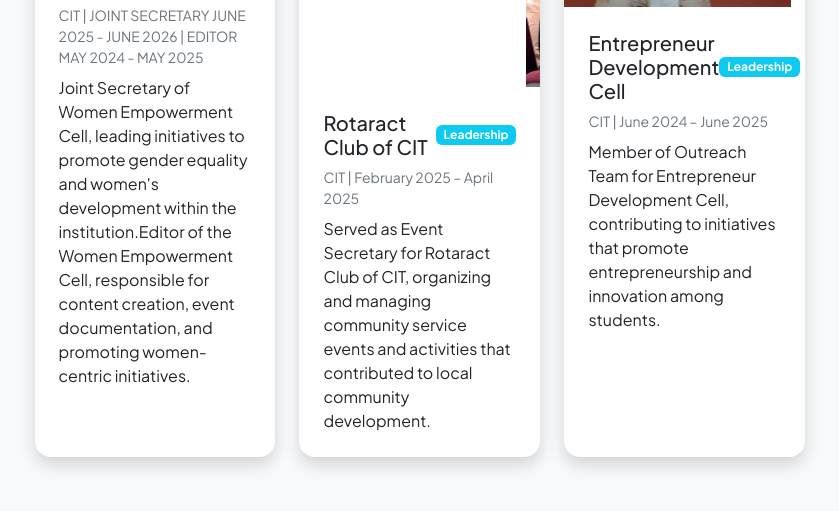
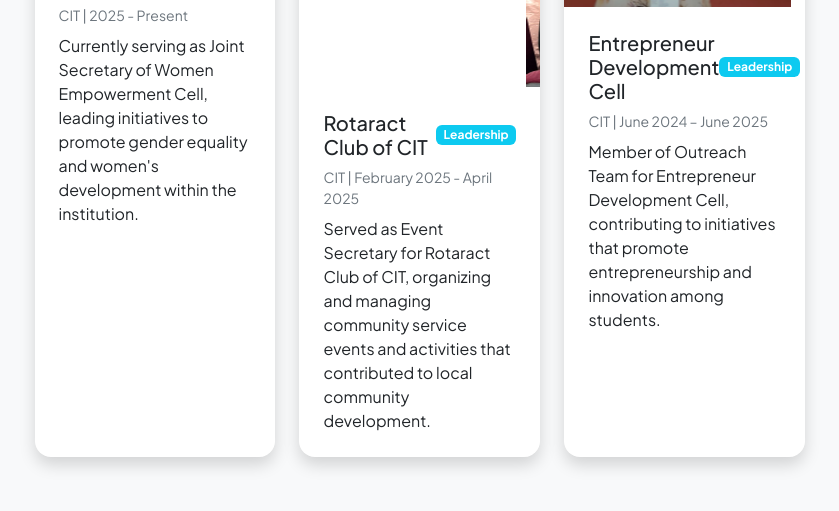
Before and after one commit to lathikasakthivel/lathikasakthivel.github.io, a plain HTML site: page gallery.html in a window 1280 px wide. Shown: the part 1878-2389 px from the top of the page, without its empty margins (220-1059 px from the left). Drawn offline with nearby package versions, Linux system fonts and the light colour scheme.

Commit message:
final commit gallery

```diff
--- a/gallery.html
+++ b/gallery.html
@@ -266,8 +266,8 @@
                                                 <h5 class="card-title mb-0">Women Empowerment Cell</h5>
                                                 <span class="badge bg-info">Leadership</span>
                                             </div>
-                                            <p class="text-muted small mb-2">CIT | JOINT SECRETARY JUNE 2025 - JUNE 2026 | EDITOR MAY 2024 - MAY 2025</p>
-                                            <p class="card-text">Joint Secretary of Women Empowerment Cell, leading initiatives to promote gender equality and women's development within the institution.Editor of the Women Empowerment Cell, responsible for content creation, event documentation, and promoting women-centric initiatives.</p>
+                                            <p class="text-muted small mb-2">CIT | 2025 - Present</p>
+                                            <p class="card-text">Currently serving as Joint Secretary of Women Empowerment Cell, leading initiatives to promote gender equality and women's development within the institution.</p>
                                         </div>
                                     </div>
                                 </div>
@@ -298,7 +298,7 @@
                                                 <h5 class="card-title mb-0">Rotaract Club of CIT</h5>
                                                 <span class="badge bg-info">Leadership</span>
                                             </div>
-                                            <p class="text-muted small mb-2">CIT | February 2025 – April 2025</p>
+                                            <p class="text-muted small mb-2">CIT | February 2025 - April 2025</p>
                                             <p class="card-text">Served as Event Secretary for Rotaract Club of CIT, organizing and managing community service events and activities that contributed to local community development.</p>
                                         </div>
                                     </div>
```
